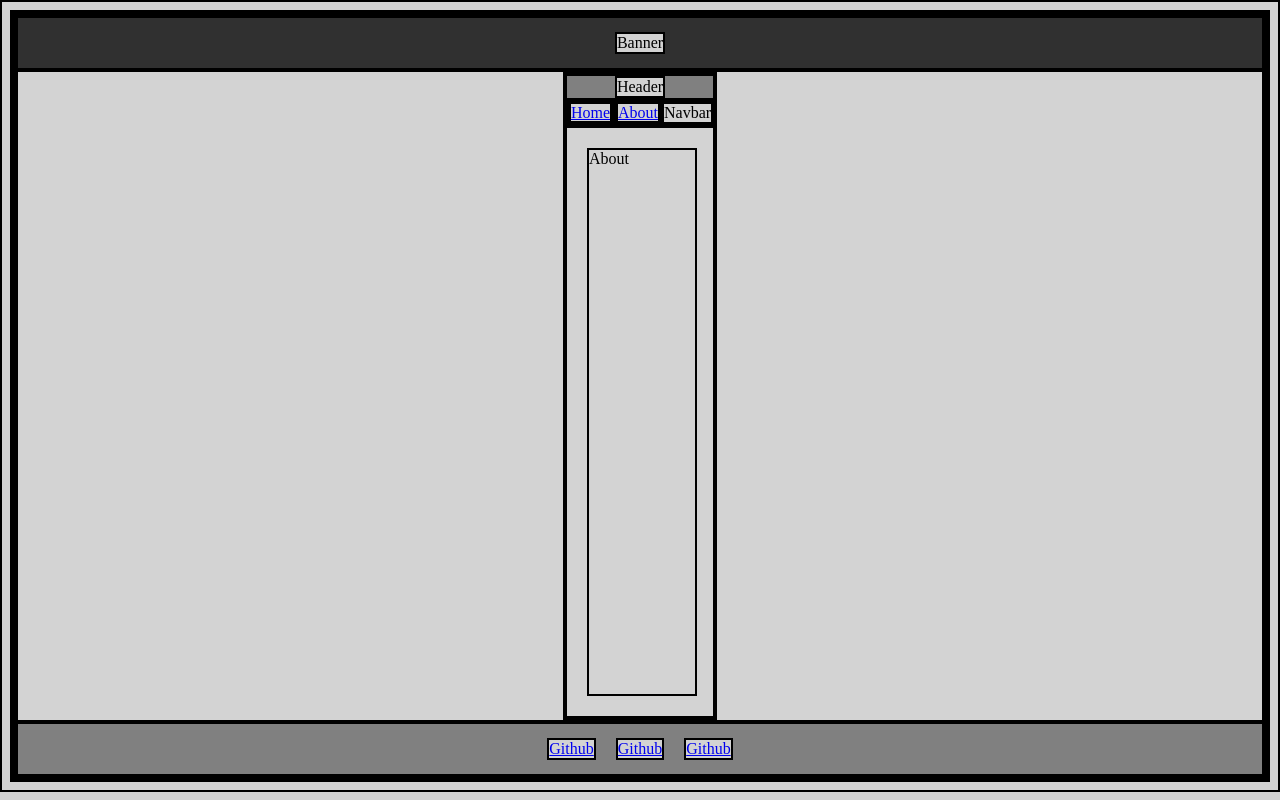
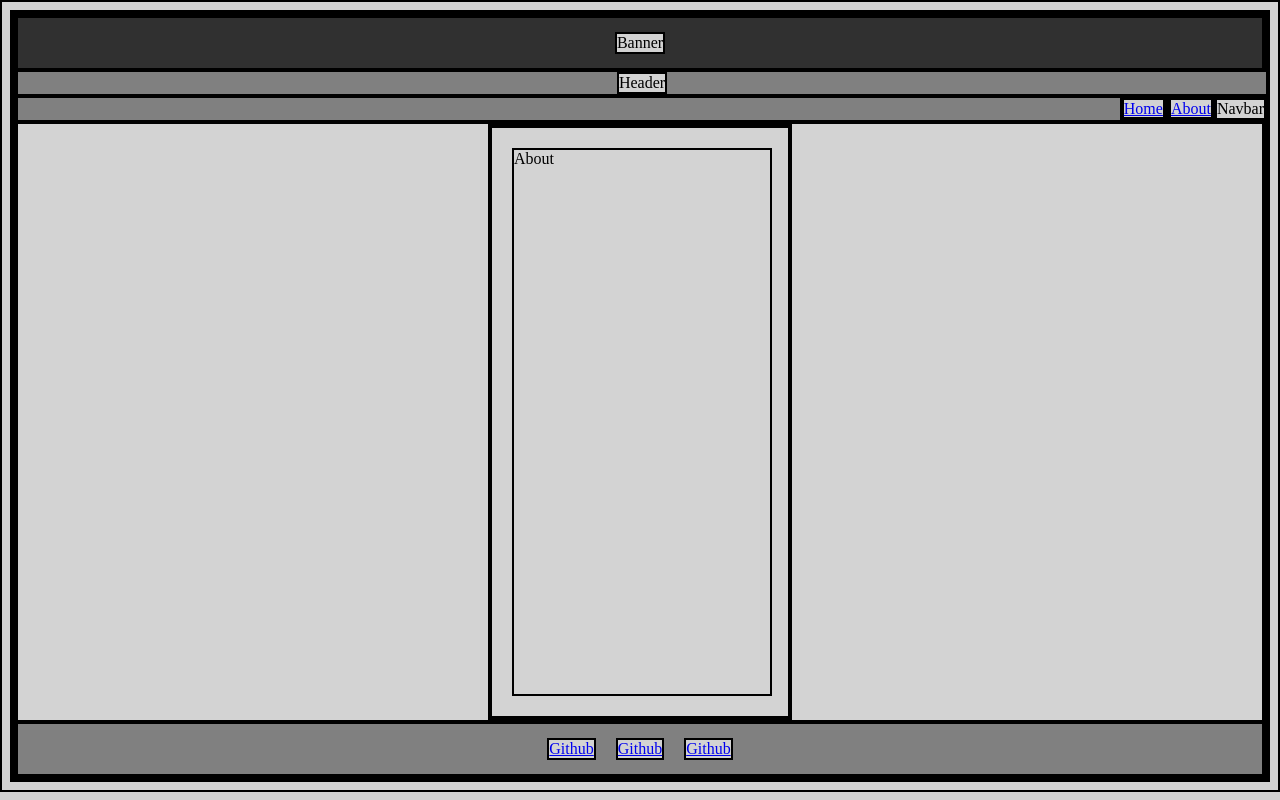
Before and after one commit to mtleonardjr/mtl-frontend-template, a React (Create React App) app: page /about in a window 1280 px wide. Built offline with nearby package versions, Linux system fonts and the light colour scheme.

Commit message:
updated about component

```diff
--- a/src/App.css
+++ b/src/App.css
@@ -13,9 +13,8 @@
 .app {
   display: flex;
   flex-direction: column;
-  justify-content: space-around;
   align-items: center;
-  flex: 2;
+  flex: 1;
   border: 2px solid black;
 }
 
@@ -31,7 +30,8 @@
 .main-body {
   display: flex;
   flex-direction: column;
-  flex: 1 1;
+  flex: 1;
+  min-width: 300px;
 }
 
 .header {
@@ -40,6 +40,7 @@
   justify-content: center;
   align-items: center;
   background-color: gray;
+  width: 100%;
 }
 
 .navbar {
@@ -47,14 +48,13 @@
   flex-direction: row;
   justify-content: flex-end;
   background-color: gray;
+  width: 100%;
 }
 
 .about-container {
-  min-height: 200px;
   display: flex;
   flex-direction: column;
-  justify-content: flex-start;
-  align-items: flex-start;
+
   padding: 20px;
   flex: 1;
 }
@@ -81,7 +81,7 @@
 .column-search {
   display: flex;
   flex-direction: column;
-  flex: 1 1 50%;
+  flex: 1 1;
 }
 
 .delete {
--- a/src/App.js
+++ b/src/App.js
@@ -17,10 +17,12 @@ function App() {
     <Router>
       <div className='app-container'>
         <Banner />
+        <Header />
+        <Navbar />
         <div className="app">
           <div className="main-body">
-            <Header />
-            <Navbar />
+
+
             <Switch>
               <Route exact path='/'><Columns /></Route>
               <Route path='/about'><About /></Route>
```
